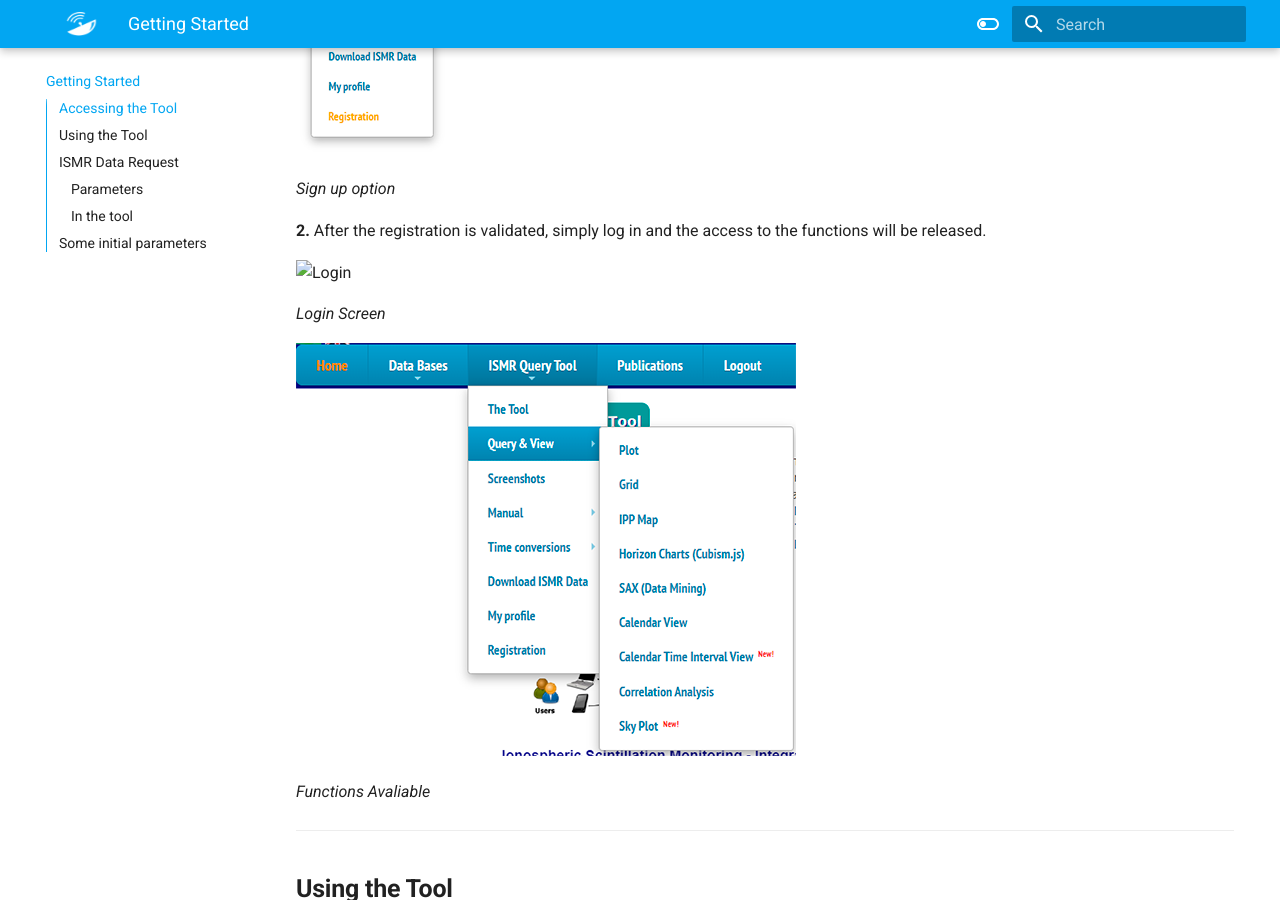
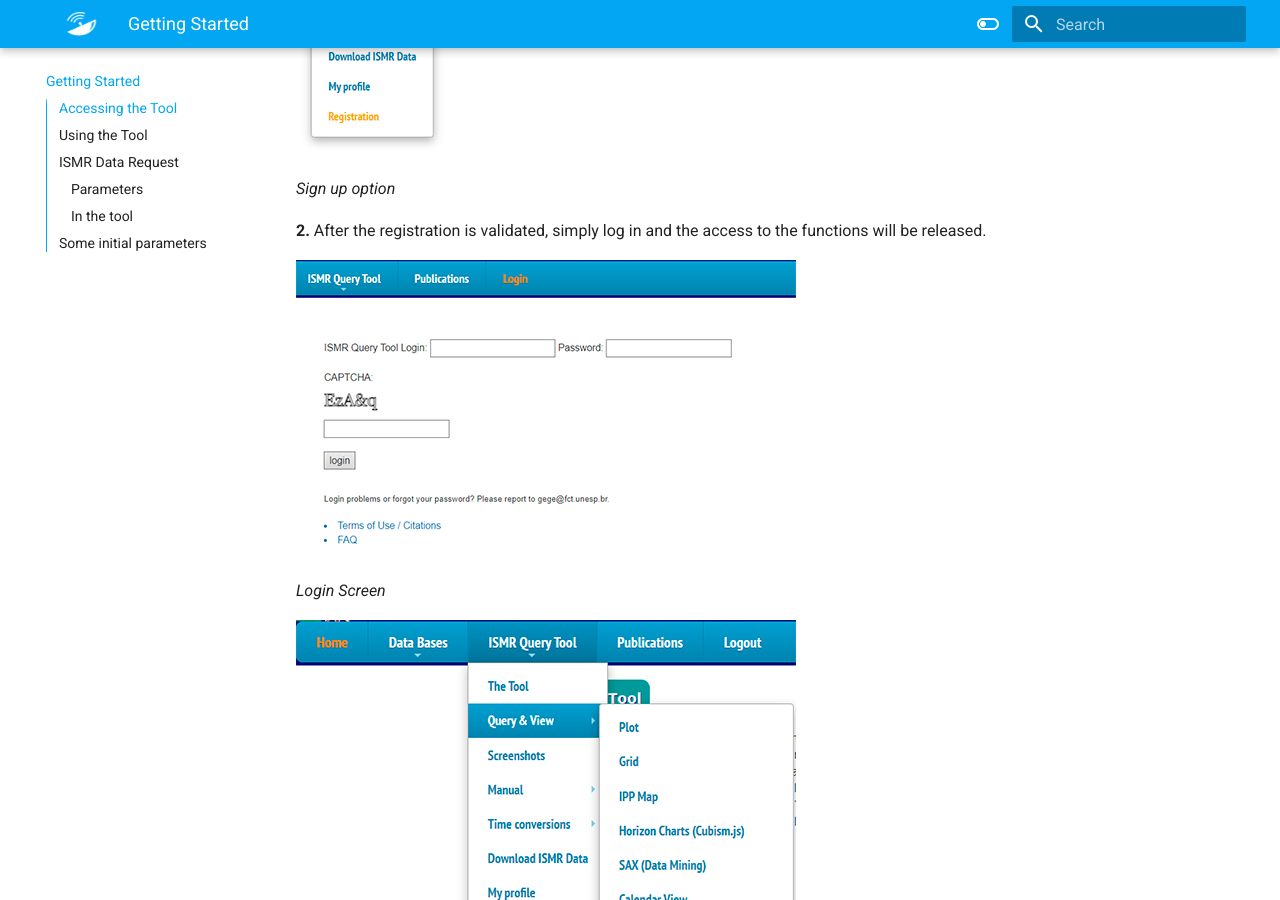
Before and after one commit to terraembytes/ISMRQueryToolManual, an MkDocs documentation site: the page built from docs/gS.md, in a window 1280 px wide and 900 px high, scrolled down 563 px. Built offline with MkDocs 1.6.1 and Material for MkDocs 9.7.7, drawn with Linux system fonts in a browser that asks for light colours.

Commit message:
gS-complete.md

```diff
--- a/docs/gS.md
+++ b/docs/gS.md
@@ -18,7 +18,7 @@
  **2.** After the registration is validated, simply log in and the access to the functions will be released.
 
 
-![Login](images/login.png)
+![Login](images/login.PNG)
 
 
 *Login Screen*
```
